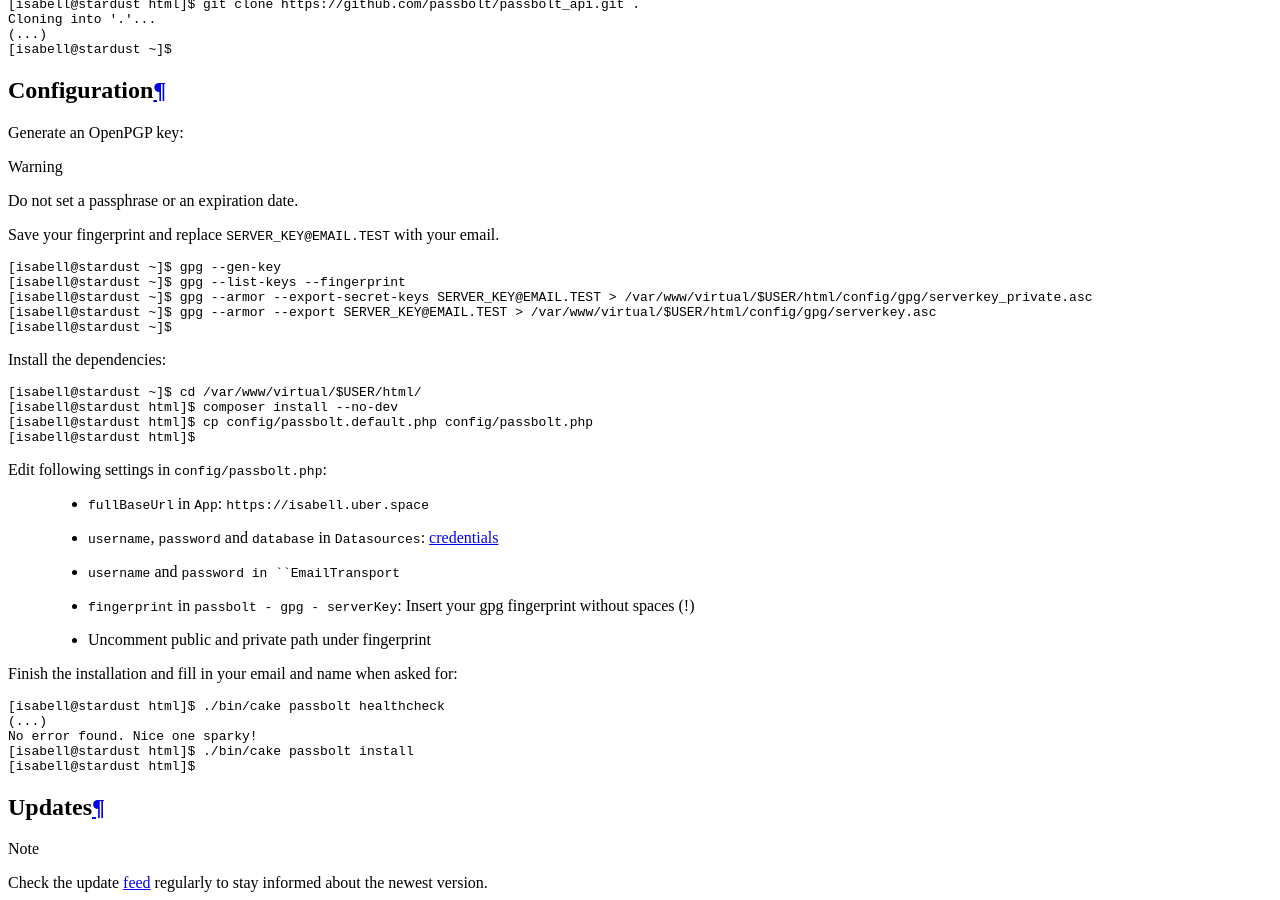
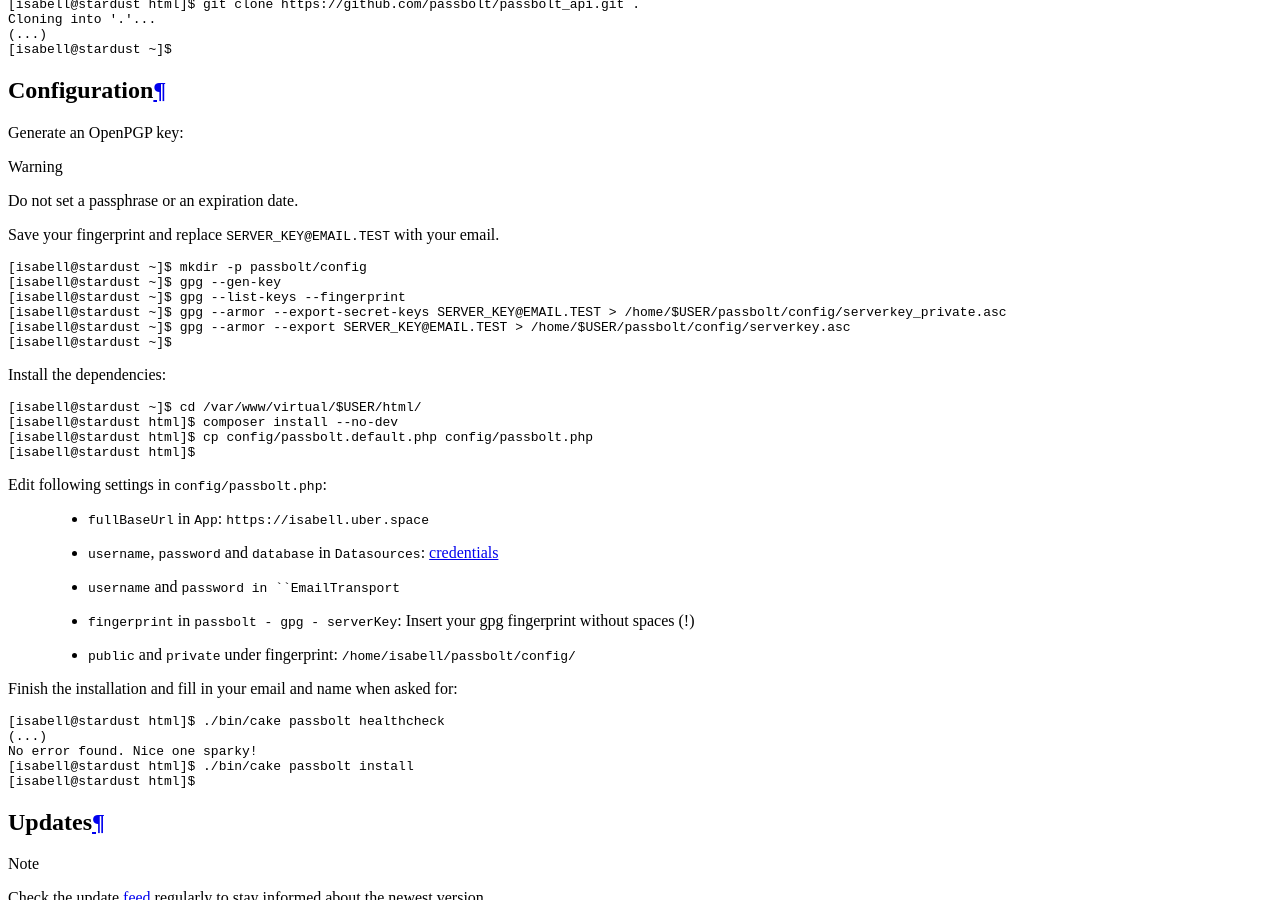
Before and after one commit to Uberspace/lab, a Sphinx documentation site: the page built from source/guide_passbolt.rst, in a window 1280 px wide and 900 px high, scrolled down 3883 px. Built offline with Sphinx 7.4.7 and the Read the Docs theme 2.0.0, drawn with Linux system fonts in a browser that asks for light colours.

Commit message:
[passbolt] Move gpg keys out of web directory

```diff
--- a/source/guide_passbolt.rst
+++ b/source/guide_passbolt.rst
@@ -82,12 +82,13 @@
 Save your fingerprint and replace ``SERVER_KEY@EMAIL.TEST`` with your email.
 
 .. code-block:: console
- :emphasize-lines: 2,3,4
+ :emphasize-lines: 4,5
 
+ [isabell@stardust ~]$ mkdir -p passbolt/config
  [isabell@stardust ~]$ gpg --gen-key
  [isabell@stardust ~]$ gpg --list-keys --fingerprint
- [isabell@stardust ~]$ gpg --armor --export-secret-keys SERVER_KEY@EMAIL.TEST > /var/www/virtual/$USER/html/config/gpg/serverkey_private.asc
- [isabell@stardust ~]$ gpg --armor --export SERVER_KEY@EMAIL.TEST > /var/www/virtual/$USER/html/config/gpg/serverkey.asc
+ [isabell@stardust ~]$ gpg --armor --export-secret-keys SERVER_KEY@EMAIL.TEST > /home/$USER/passbolt/config/serverkey_private.asc
+ [isabell@stardust ~]$ gpg --armor --export SERVER_KEY@EMAIL.TEST > /home/$USER/passbolt/config/serverkey.asc
  [isabell@stardust ~]$
 
 Install the dependencies:
@@ -104,7 +105,7 @@
  * ``username``, ``password`` and ``database`` in ``Datasources``: :manual_anchor:`credentials <database-mysql.html#login-credentials>`
  * ``username`` and ``password in ``EmailTransport``
  * ``fingerprint`` in ``passbolt - gpg - serverKey``: Insert your gpg fingerprint without spaces (!)
- * Uncomment public and private path under fingerprint
+ * ``public`` and ``private`` under fingerprint: ``/home/isabell/passbolt/config/``
 
 Finish the installation and fill in your email and name when asked for:
 
```
